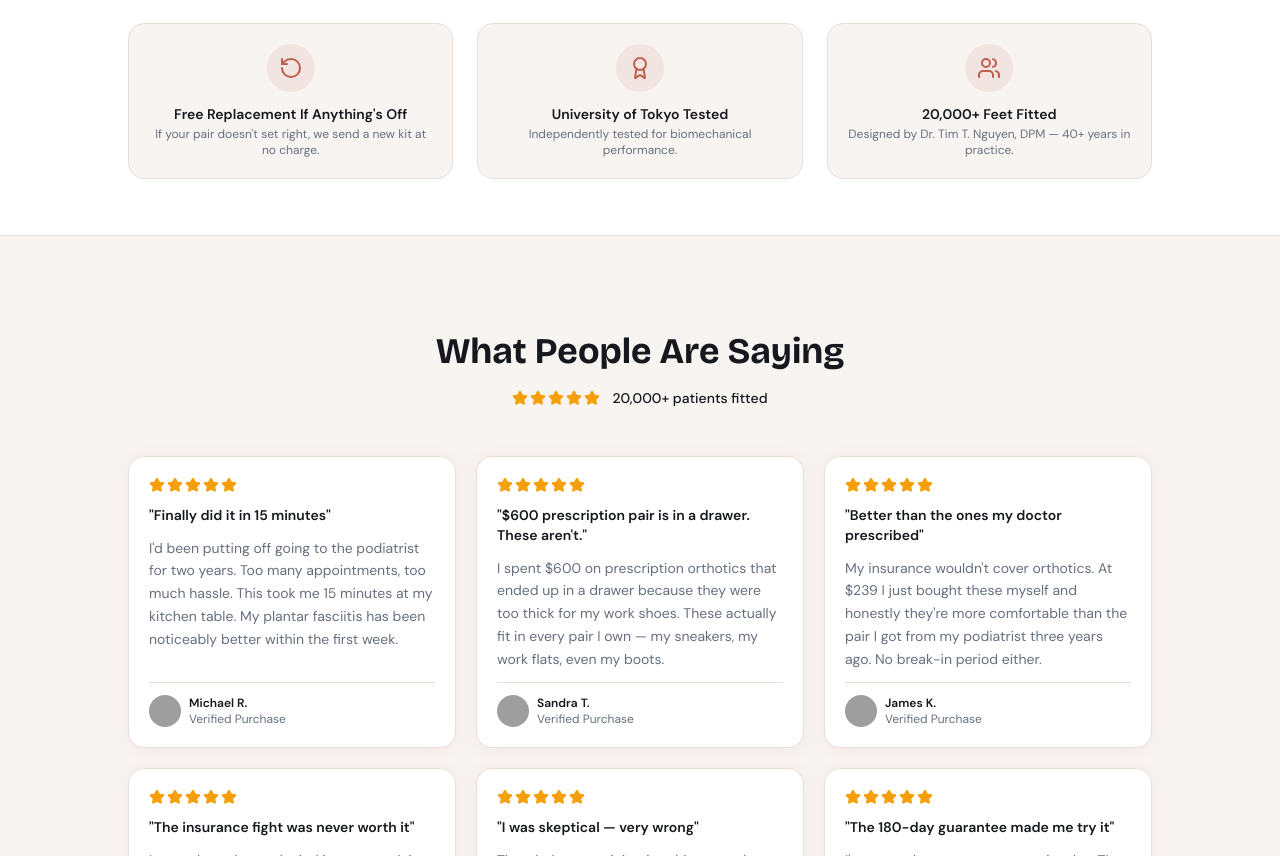
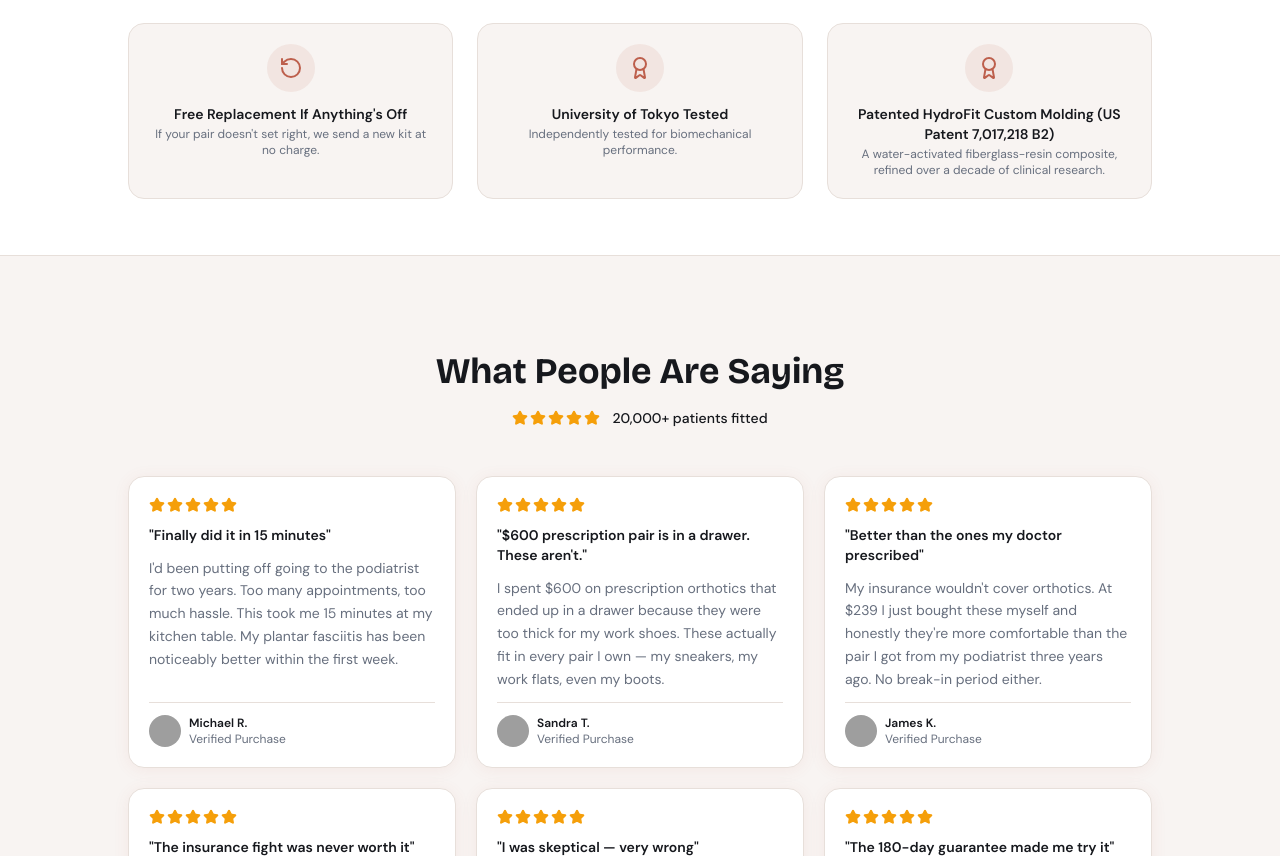
Before and after one commit to benjoscontact-dot/grns-x-contour-listicle-framework, a React (Vite) app: page / in a window 1280 px wide. Shown: the part 7222-8078 px from the top of the page. Built offline with nearby package versions, Linux system fonts and the light colour scheme; grey boxes are pictures that could not be loaded.

Commit message:
v18: Refine trust strip copy

```diff
--- a/src/components/sections/TrustStrip.tsx
+++ b/src/components/sections/TrustStrip.tsx
@@ -38,9 +38,9 @@ const TRUST_BADGES = [
     logos: null,
   },
   {
-    icon: Users,
-    title: '20,000+ Feet Fitted',
-    subtitle: 'Designed by Dr. Tim T. Nguyen, DPM — 40+ years in practice.',
+    icon: Award,
+    title: 'Patented HydroFit Custom Molding (US Patent 7,017,218 B2)',
+    subtitle: 'A water-activated fiberglass-resin composite, refined over a decade of clinical research.',
     logos: null,
   },
 ]
```
